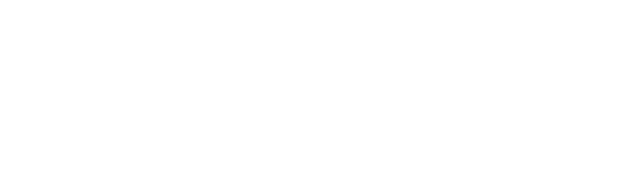
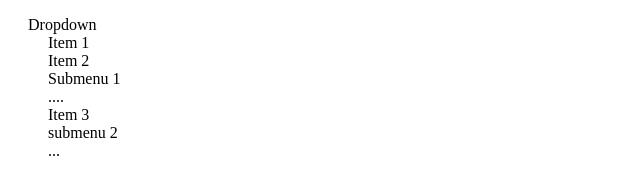
Before and after one commit to pgm-2526-programming-2/oefeningen-pgm2-pgm-cedarmuylle, a plain HTML site: page week-1/les-2/dropdown_exercise/test.html in a window 1280 px wide. Shown: the whole page, without its empty margins (0-640 px from the left). Drawn offline with Linux system fonts and the light colour scheme.

Commit message:
Write out html as reference

```diff
--- a/week-1/les-2/dropdown_exercise/test.html
+++ b/week-1/les-2/dropdown_exercise/test.html
@@ -17,6 +17,22 @@
     </style>
 </head>
 <body>
-
+    <div>
+        <ul>
+            <li>Dropdown
+                <ul>
+                    <li>Item 1</li>
+                    <li>Item 2</li>
+                    <li>Submenu 1
+                        <ul>....</ul>
+                    </li>
+                    <li>Item 3</li>
+                    <li>submenu 2
+                        <ul>...</ul>
+                    </li>
+                </ul>
+            </li>
+        </ul>
+    </div>
 </body>
 </html>
```
